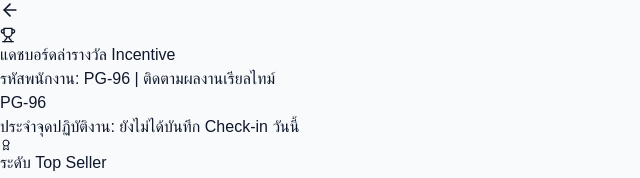
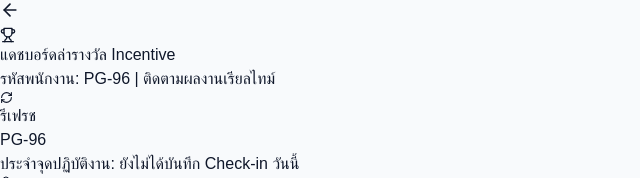
Before and after one commit to Niwatwi/fmbd-push_girl-tools, a Next.js app: page /dashboard in a window 1280 px wide. Shown: the top 178 px of the page, without its empty margins (0-640 px from the left). Built offline with nearby package versions, Linux system fonts and the light colour scheme; no server answers; the database is empty.

Commit message:
Fix: Add auto-refresh and type assertion for dashboard monthly progress

```diff
--- a/app/dashboard/DashboardClient.tsx
+++ b/app/dashboard/DashboardClient.tsx
@@ -1,6 +1,6 @@
 "use client";
 
-import React, { useState, useEffect } from "react";
+import React, { useState, useEffect, useCallback } from "react";
 import { useRouter } from "next/navigation";
 import {
   Trophy,
@@ -33,22 +33,23 @@ export default function DashboardClient({ userId }: DashboardClientProps) {
   const router = useRouter();
 
   const [loading, setLoading] = useState(true);
+  const [refreshing, setRefreshing] = useState(false); // 🔄 State สำหรับแสดงสถานะการกดรีเฟรช
   const [pgName, setPgName] = useState("");
   const [empCode, setEmpCode] = useState("");
   const [storeName, setStoreName] = useState("");
   const [isBigC, setIsBigC] = useState(false);
 
   // State เป้าหมายรวม และโบนัสสะสม
-  const [monthlyTarget, setMonthlyTarget] = useState<number>(240); // เป้าหมายชิ้น/ห่อ
+  const [monthlyTarget, setMonthlyTarget] = useState<number>(240);
   const [currentMonthlyProgress, setCurrentMonthlyProgress] =
     useState<number>(0);
   const [incentiveBonus, setIncentiveBonus] = useState<number>(0);
 
   // ยอดขายสะสมของวันนี้
   const [todaySales, setTodaySales] = useState({
-    totalPacks: 0, // ยอดตัดสต๊อกชิ้น/ห่อจริง
-    totalSets: 0, // ยอดขายเซ็ท/ชุดโปรโมชันจริง
-    totalRevenue: 0, // มูลค่ารวมบาทจริง
+    totalPacks: 0,
+    totalSets: 0,
+    totalRevenue: 0,
     greenQty: 0,
     blueQty: 0,
     orangeQty: 0,
@@ -58,9 +59,12 @@ export default function DashboardClient({ userId }: DashboardClientProps) {
   const [productDetails, setProductDetails] = useState<any[]>([]);
   const [giftSummary, setGiftSummary] = useState<any[]>([]);
 
-  useEffect(() => {
-    async function loadUserData() {
-      setLoading(true);
+  // 🔄 ฟังก์ชันดึงข้อมูลหลัก (รองรับการกดรีเฟรช และดึงอัตโนมัติ)
+  const loadUserData = useCallback(
+    async (isManualRefresh = false) => {
+      if (isManualRefresh) setRefreshing(true);
+
+      try {
         const res = await getUserDashboardDataAction(userId);
         if (res.success && res.profile) {
           setPgName(res.profile.display_name || `PG-${userId}`);
@@ -68,7 +72,6 @@ export default function DashboardClient({ userId }: DashboardClientProps) {
           const currentStore = res.storeName || "";
           setStoreName(currentStore);
 
-        // 🎯 FIX Bug 1: ปรับแก้เงื่อนไขตรวจสอบ Big C ให้เป็น พิมพ์เล็ก ทั้งหมดเพื่อความแม่นยำ 100%
           const storeLower = currentStore.toLowerCase();
           const checkIsBigC =
             storeLower.includes("big c") ||
@@ -78,13 +81,11 @@ export default function DashboardClient({ userId }: DashboardClientProps) {
 
           setIsBigC(checkIsBigC);
 
-        // ดึงเป้าหมายรวมชิ้น/ห่อจากตาราง store_targets
           if (res.storeTarget) {
             setMonthlyTarget(Number(res.storeTarget.target_packs || 240));
           }
 
           if (res.todaySales) {
-          // ยอดคีย์ตัดสต๊อกหน้าชั้นวาง (Pieces / Packs)
             const gPacks = Number(res.todaySales.sales_qty_green90 || 0);
             const bPacks = Number(res.todaySales.sales_qty_blue90 || 0);
             const oPacks = Number(res.todaySales.sales_qty_orange100 || 0);
@@ -98,23 +99,19 @@ export default function DashboardClient({ userId }: DashboardClientProps) {
             let oSets = 0;
             let totalPacks = 0;
 
-          // 🎯 FIX Bug 2: แยกคำนวณชุดโปรโมชัน และยอดเงินหน้าร้านจริง
             if (checkIsBigC) {
-            // กรณี Big C: ซื้อ 1 แถม 1 หยิบ Shelf ทั้งคู่ (คีย์ 90 ชิ้น -> ได้ 45 ชุด)
               gSets = Math.floor(gPacks / 2);
               bSets = Math.floor(bPacks / 2);
               oSets = Math.floor(oPacks / 2);
-            totalPacks = gPacks + bPacks + oPacks; // สต๊อกตัดจริง (เช่น 140 ชิ้น)
+              totalPacks = gPacks + bPacks + oPacks;
             } else {
-            // กรณี Tops: คีย์ยอดสินค้าหลัก (รับของแถมพรีเมียมต่างหาก)
               gSets = gPacks;
               bSets = bPacks;
               oSets = oPacks;
-            totalPacks = (gSets + bSets + oSets) * 2; // คิดจำนวนชิ้นรวมพร้อมของแถม
+              totalPacks = (gSets + bSets + oSets) * 2;
             }
 
             const totalSets = gSets + bSets + oSets;
-          // คำนวณยอดเงินจริง = จำนวนชุดโปรโมชัน x ราคาขายต่อชุด
             const totalRev = gSets * gPrice + bSets * bPrice + oSets * oPrice;
 
             setTodaySales({
@@ -126,9 +123,12 @@ export default function DashboardClient({ userId }: DashboardClientProps) {
               orangeQty: oPacks,
             });
 
-          setCurrentMonthlyProgress(totalPacks);
+            // 🎯 ใช้ (res as any) เพื่อดึงยอดสะสมประจำเดือนโดยไม่ติด TypeScript Error
+            const monthlyTotalPacks = Number(
+              (res as any).monthlyProgress?.total_packs || totalPacks,
+            );
+            setCurrentMonthlyProgress(monthlyTotalPacks);
 
-          // 🎯 คำนวณ Commission Incentive จาก "จำนวนชุดจริง"
             const comm = await calculateBigCCommission(gSets, bSets, oSets);
             setIncentiveBonus(comm.incentiveAmount);
 
@@ -171,10 +171,29 @@ export default function DashboardClient({ userId }: DashboardClientProps) {
             ]);
           }
         }
+      } catch (error) {
+        console.error("Error loading dashboard data:", error);
+      } finally {
         setLoading(false);
+        setRefreshing(false);
       }
+    },
+    [userId],
+  );
+
+  // ⚡ โหลดครั้งแรก + เพิ่ม Event Listener ให้รีเฟรชอัตโนมัติเมื่อน้องสลับ Tab หรือสลับหน้าจอกลับมา
+  useEffect(() => {
     loadUserData();
-  }, [userId]);
+
+    const handleFocus = () => {
+      loadUserData();
+    };
+
+    window.addEventListener("focus", handleFocus);
+    return () => {
+      window.removeEventListener("focus", handleFocus);
+    };
+  }, [loadUserData]);
 
   const progressPercent = Math.min(
     100,
@@ -193,7 +212,9 @@ export default function DashboardClient({ userId }: DashboardClientProps) {
       <div className="min-h-screen bg-blue-800 flex items-center justify-center p-6 text-slate-500">
         <div className="text-center space-y-2">
           <RefreshCw size={24} className="animate-spin text-blue-600 mx-auto" />
-          <p className="text-xs font-bold">กำลังโหลดข้อมูลแดชบอร์ดส่วนตัว...</p>
+          <p className="text-xs font-bold text-white">
+            กำลังโหลดข้อมูลแดชบอร์ดส่วนตัว...
+          </p>
         </div>
       </div>
     );
@@ -203,7 +224,8 @@ export default function DashboardClient({ userId }: DashboardClientProps) {
     <div className="min-h-screen bg-slate-50 text-slate-900 font-sans antialiased pb-12 select-none">
       {/* HEADER BAR */}
       <header className="bg-[#1e3a8a] text-white p-4 sticky top-0 z-50 shadow-xs">
-        <div className="max-w-md mx-auto flex items-center gap-3">
+        <div className="max-w-md mx-auto flex items-center justify-between">
+          <div className="flex items-center gap-3">
             <button
               type="button"
               onClick={() => router.push(`/?userId=${userId}`)}
@@ -213,13 +235,31 @@ export default function DashboardClient({ userId }: DashboardClientProps) {
             </button>
             <div className="text-left">
               <h1 className="text-sm font-black tracking-tight flex items-center gap-1.5">
-              <Trophy size={16} className="text-amber-400" /> แดชบอร์ดล่ารางวัล
-              Incentive
+                <Trophy size={16} className="text-amber-400" />{" "}
+                แดชบอร์ดล่ารางวัล Incentive
               </h1>
               <p className="text-[10px] text-blue-200 font-medium">
                 รหัสพนักงาน: {empCode} | ติดตามผลงานเรียลไทม์
               </p>
             </div>
+          </div>
+
+          {/* 🔄 ปุ่มกดรีเฟรชข้อมูลสด */}
+          <button
+            type="button"
+            onClick={() => loadUserData(true)}
+            disabled={refreshing}
+            className="p-2 bg-blue-800/80 hover:bg-blue-700 active:scale-95 rounded-xl transition text-white border border-blue-400/30 cursor-pointer flex items-center gap-1 text-[10px] font-bold"
+            title="อัปเดตข้อมูลล่าสุด"
+          >
+            <RefreshCw
+              size={13}
+              className={
+                refreshing ? "animate-spin text-amber-300" : "text-blue-200"
+              }
+            />
+            <span>{refreshing ? "อัปเดต..." : "รีเฟรช"}</span>
+          </button>
         </div>
       </header>
 
```
Lines whose indentation alone changed are shown as unchanged.
